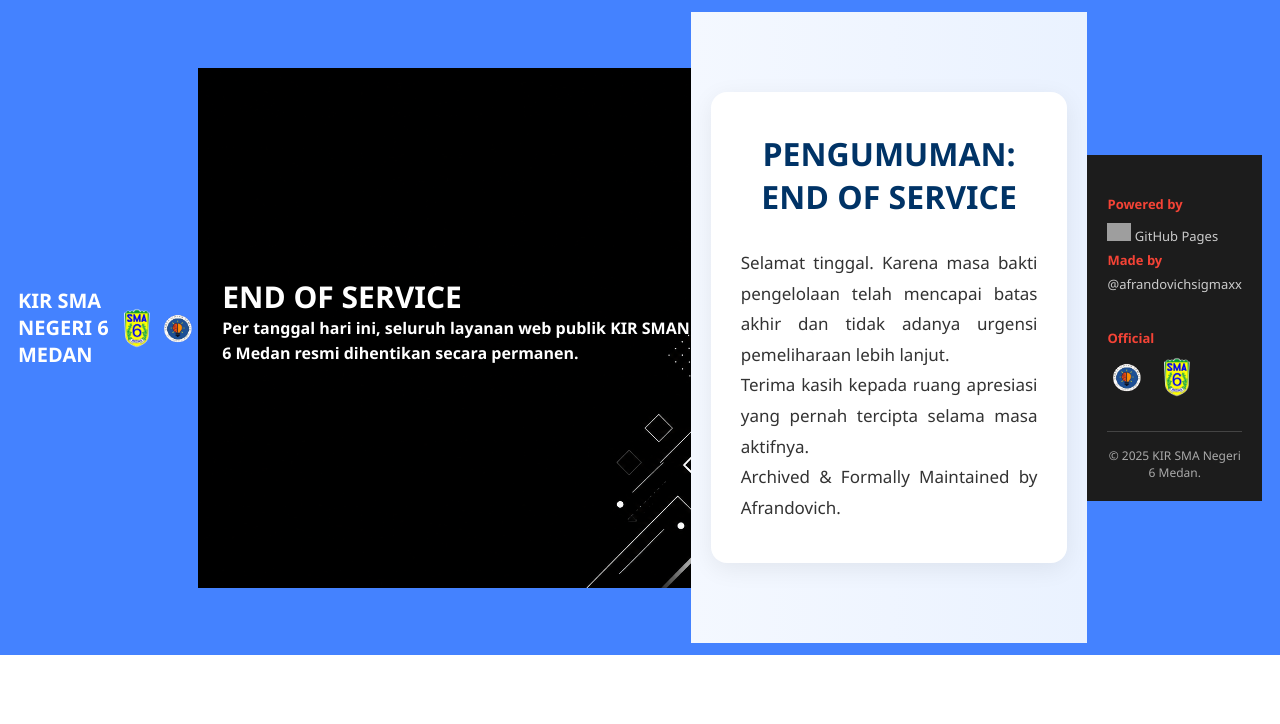
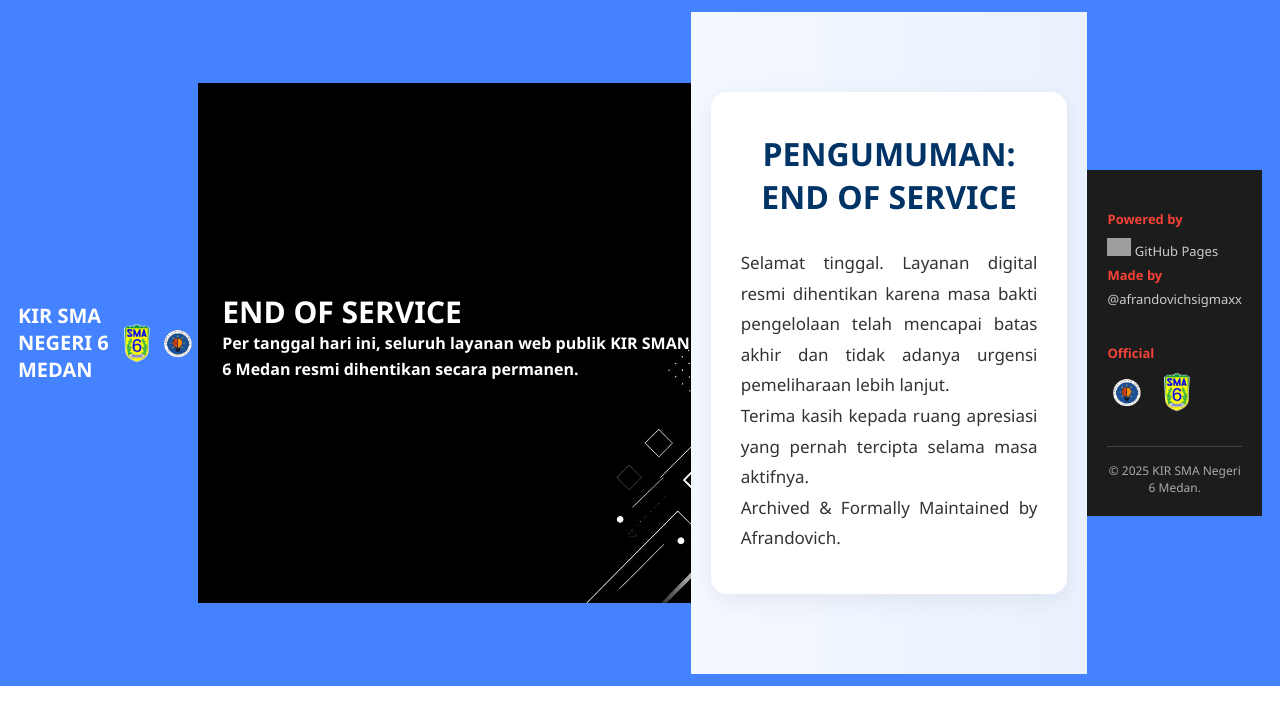
Before and after one commit to afrandovichsigmaxx/kirsman6medan, a plain HTML site: page index.html in a window 1280 px wide. Drawn offline with Linux system fonts and the light colour scheme; grey boxes are pictures that could not be loaded.

Commit message:
yesssssi!

```diff
--- a/index.html
+++ b/index.html
@@ -246,7 +246,7 @@
     <div class="container">
       <h2>PENGUMUMAN: END OF SERVICE</h2>
       <p>
-        Selamat tinggal. Karena masa bakti pengelolaan telah mencapai batas akhir dan tidak adanya urgensi pemeliharaan lebih lanjut.
+        Selamat tinggal. Layanan digital resmi dihentikan karena masa bakti pengelolaan telah mencapai batas akhir dan tidak adanya urgensi pemeliharaan lebih lanjut.
         <br>
         Terima kasih kepada ruang apresiasi yang pernah tercipta selama masa aktifnya.
         <br>
```
